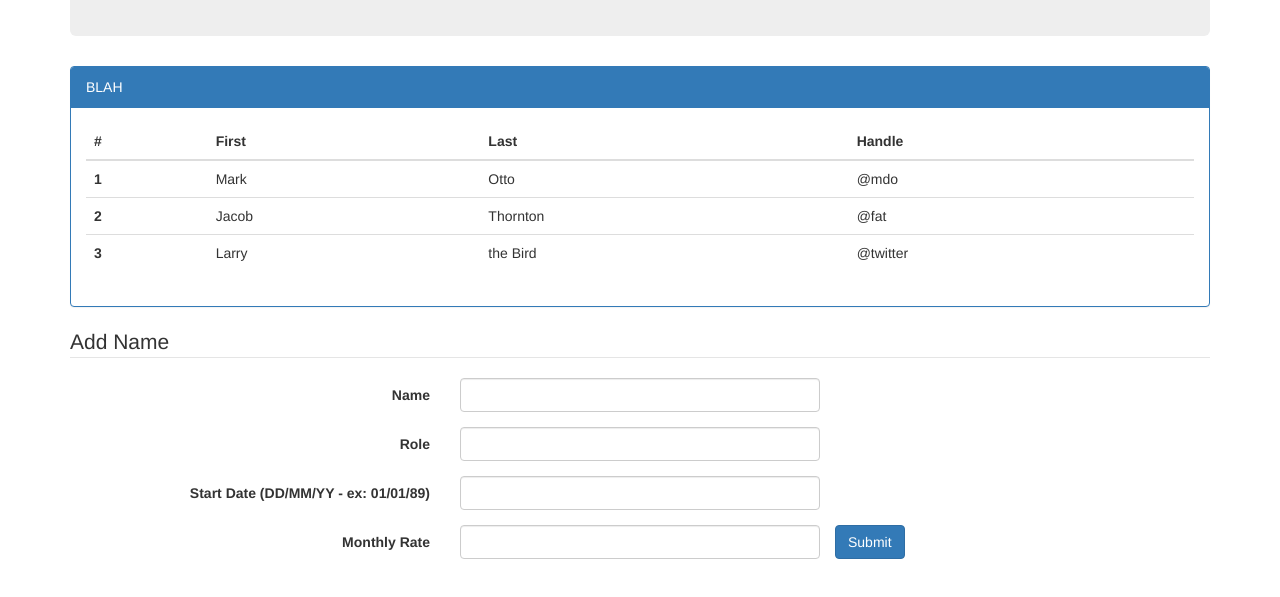
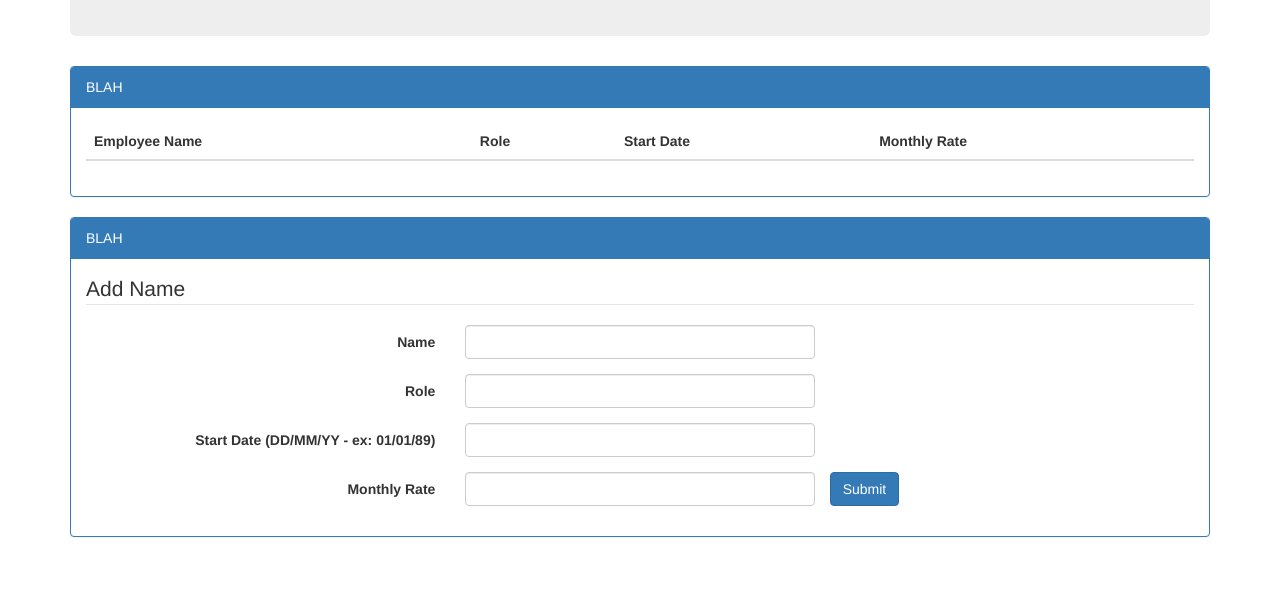
Before and after one commit to sophbee/TimeTracker, a plain HTML site: page index.html in a window 1280 px wide. Shown: the part 159-756 px from the top of the page. Drawn offline with nearby package versions, Linux system fonts and the light colour scheme; no server answers.

Commit message:
updated table and adding childsnapshot

```diff
--- a/index.html
+++ b/index.html
@@ -24,36 +24,22 @@
 
 			 <thead>
 			   <tr>
-			     <th scope="col">#</th>
-			     <th scope="col">First</th>
-			     <th scope="col">Last</th>
-			     <th scope="col">Handle</th>
+			     <th scope="col">Employee Name</th>
+			     <th scope="col">Role</th>
+			     <th scope="col">Start Date</th>
+			     <th scope="col">Monthly Rate</th>
 			   </tr>
 			 </thead>
 				 <tbody>
-				   <tr>
-				     <th scope="row">1</th>
-				     <td>Mark</td>
-				     <td>Otto</td>
-				     <td>@mdo</td>
-				   </tr>
-				   <tr>
-				     <th scope="row">2</th>
-				     <td>Jacob</td>
-				     <td>Thornton</td>
-				     <td>@fat</td>
-				   </tr>
-				   <tr>
-				     <th scope="row">3</th>
-				     <td>Larry</td>
-				     <td>the Bird</td>
-				     <td>@twitter</td>
-				   </tr>
+
 				 </tbody>
 			</table>
 		</div>
 	</div>
 
+	<div class="panel panel-primary">
+		<div class="panel-heading">BLAH</div>
+		<div class="panel-body">
 	<form class="form-horizontal">
 	<fieldset>
 
@@ -99,7 +85,8 @@
 
 	</fieldset>
 	</form>
-
+	</div>
+	</div>
 <script
   src="https://code.jquery.com/jquery-3.3.1.min.js"
   integrity="sha256-FgpCb/KJQlLNfOu91ta32o/NMZxltwRo8QtmkMRdAu8="
--- a/logic.js
+++ b/logic.js
@@ -10,7 +10,7 @@
   firebase.initializeApp(config);
 
   $(document).on("click", "button", function() {
-  	console.log("Hello world")
+
   });
 
   var database = firebase.database();
@@ -36,3 +36,22 @@ $("#add-user").on("click", function(event) {
 		dateAdded: firebase.database.ServerValue.TIMESTAMP
 	});
 });
+var row = null;
+
+database.ref().on("child_added", function(childSnapshot) {
+	console.log(childSnapshot.val().name);
+	console.log(childSnapshot.val().role);
+	console.log(childSnapshot.val().startDate);
+	console.log(childSnapshot.val().monthlyRate);
+
+	row = {
+		name: childSnapshot.val().name,
+		role: childSnapshot.val().role,
+		startDate: childSnapshot.val().startDate,
+		monthlyRate: childSnapshot.val().monthlyRate
+	};
+
+	$("tbody").append("<tr><td>" + row.name + "</td> <td>" + row.role + "</td> <td>" + row.startDate + "</td> <td>" + row.monthlyRate + "</td> </tr>");
+
+
+});
```
